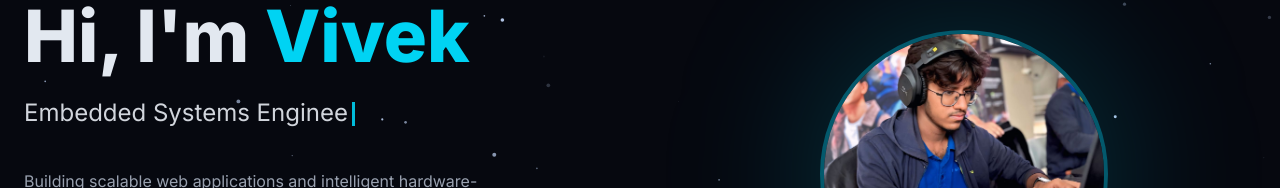
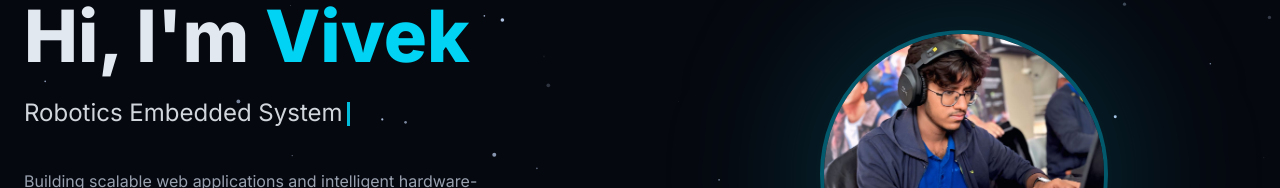
Before and after one commit to saivivekanand27/Portfolio, a React (Vite) app in the folder frontend/: page / in a window 1280 px wide. Shown: the part 226-414 px from the top of the page. Built offline with nearby package versions, Linux system fonts and the light colour scheme.

Commit message:
updated hero section

```diff
--- a/frontend/src/components/Hero.jsx
+++ b/frontend/src/components/Hero.jsx
@@ -5,7 +5,7 @@ import vivekImg from "../assets/vivek.jpeg";
 
 const roles = [
   "Full Stack Developer",
-  "Embedded Systems Engineer",
+  "Robotics Embedded Systems ",
   "Problem Solver",
   "Tech Enthusiast",
 ];
```
